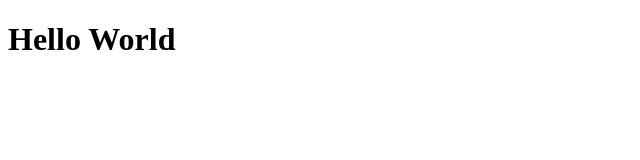
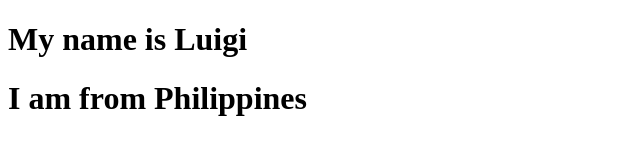
Before and after one commit to weigilau8/firstcode, a plain HTML site: page index.html in a window 1280 px wide. Shown: the whole page, without its empty margins (0-640 px from the left). Drawn offline with Linux system fonts and the light colour scheme.

Commit message:
Update index.html

```diff
--- a/index.html
+++ b/index.html
@@ -5,6 +5,7 @@
         <title>First Web page</title>
     </head>
     <body>
-        <h1>Hello World</h1>
+        <h1>My name is Luigi</h1>
+        <h1>I am from Philippines</h1>
     </body>
 </html>
```
